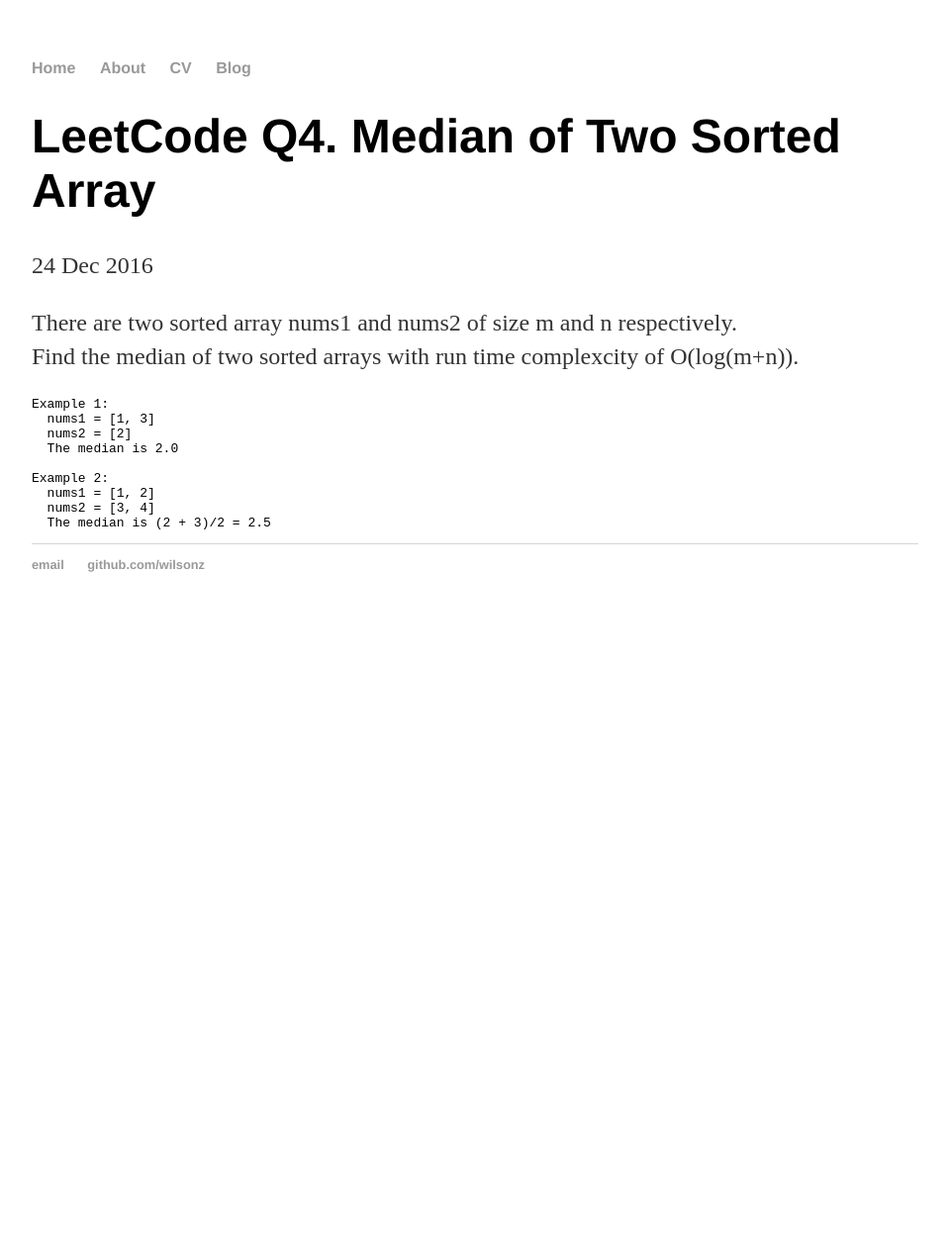
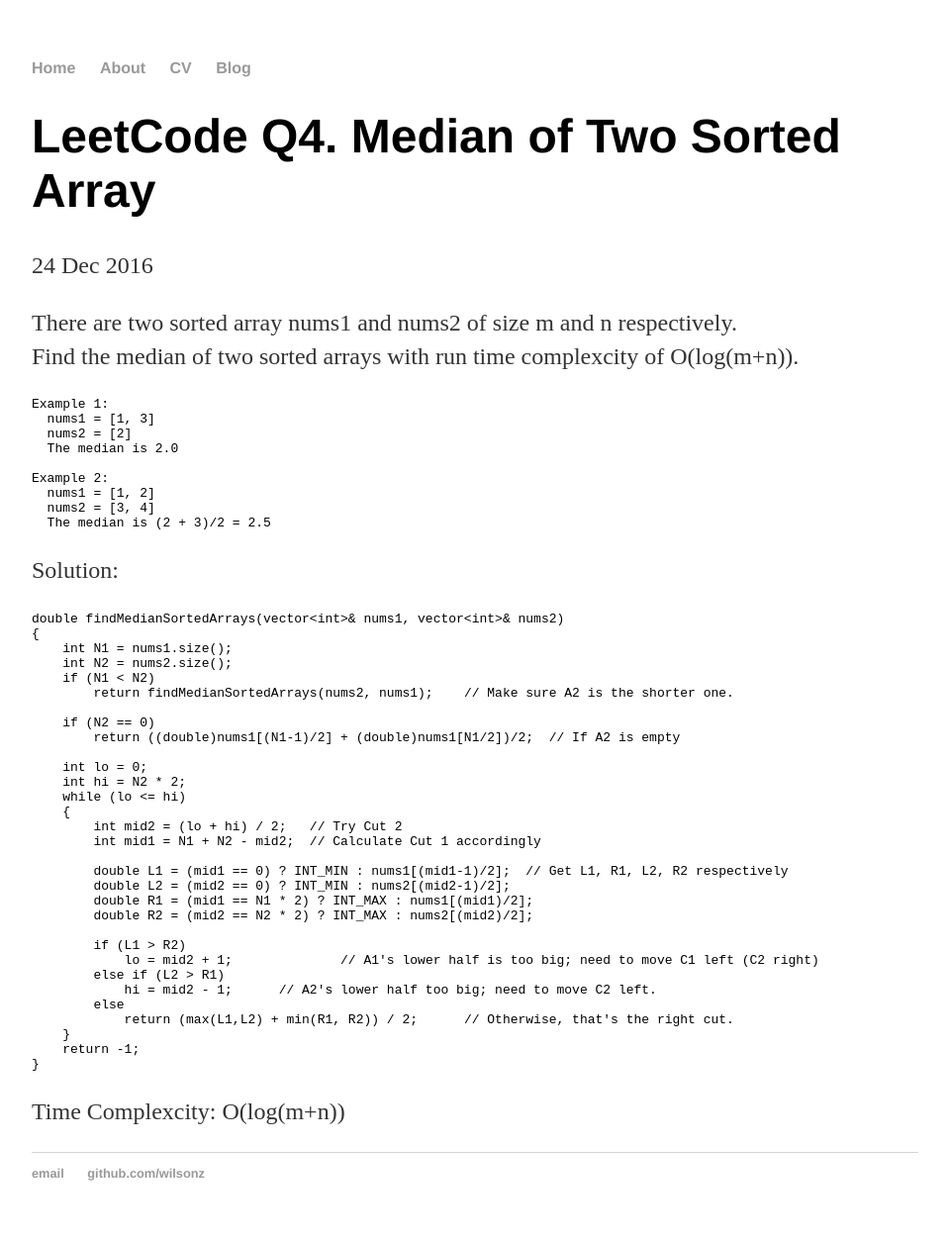
Before and after one commit to wilsonz/wilsonz.github.io, a Jekyll site: the page built from _posts/2016-12-24-LeetCode-Q4.-.md, in a window 1280 px wide. Shown: the whole page at 99% size, without its empty margins (160-1119 px from the left). Built offline with Jekyll 4.4.1, drawn with Linux system fonts in a browser that asks for light colours; before the commit the page ends 900 px from its top, so only the background shows below that.

Commit message:
Update 2016-12-24-LeetCode-Q4.-.md

```diff
--- a/_posts/2016-12-24-LeetCode-Q4.-.md
+++ b/_posts/2016-12-24-LeetCode-Q4.-.md
@@ -16,3 +16,39 @@
       nums1 = [1, 2]
       nums2 = [3, 4]
       The median is (2 + 3)/2 = 2.5
+
+Solution:
+
+    double findMedianSortedArrays(vector<int>& nums1, vector<int>& nums2)
+    {
+        int N1 = nums1.size();
+        int N2 = nums2.size();
+        if (N1 < N2)
+            return findMedianSortedArrays(nums2, nums1);	// Make sure A2 is the shorter one.
+
+        if (N2 == 0)
+            return ((double)nums1[(N1-1)/2] + (double)nums1[N1/2])/2;  // If A2 is empty
+
+        int lo = 0;
+        int hi = N2 * 2;
+        while (lo <= hi)
+        {
+            int mid2 = (lo + hi) / 2;   // Try Cut 2
+            int mid1 = N1 + N2 - mid2;  // Calculate Cut 1 accordingly
+
+            double L1 = (mid1 == 0) ? INT_MIN : nums1[(mid1-1)/2];	// Get L1, R1, L2, R2 respectively
+            double L2 = (mid2 == 0) ? INT_MIN : nums2[(mid2-1)/2];
+            double R1 = (mid1 == N1 * 2) ? INT_MAX : nums1[(mid1)/2];
+            double R2 = (mid2 == N2 * 2) ? INT_MAX : nums2[(mid2)/2];
+
+            if (L1 > R2)
+                lo = mid2 + 1;		// A1's lower half is too big; need to move C1 left (C2 right)
+            else if (L2 > R1)
+                hi = mid2 - 1;	// A2's lower half too big; need to move C2 left.
+            else
+                return (max(L1,L2) + min(R1, R2)) / 2;	// Otherwise, that's the right cut.
+        }
+        return -1;
+    }
+
+Time Complexcity:   O(log(m+n))
```
